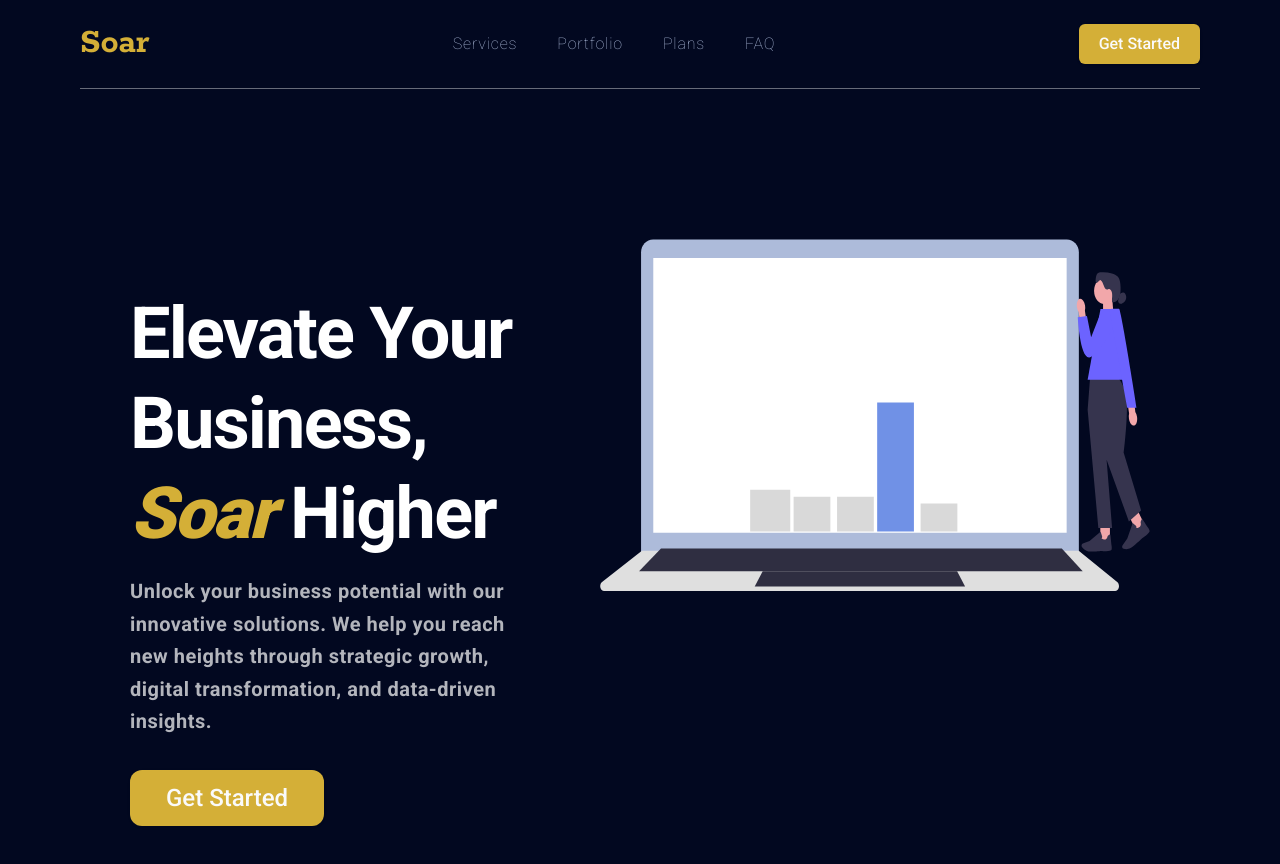
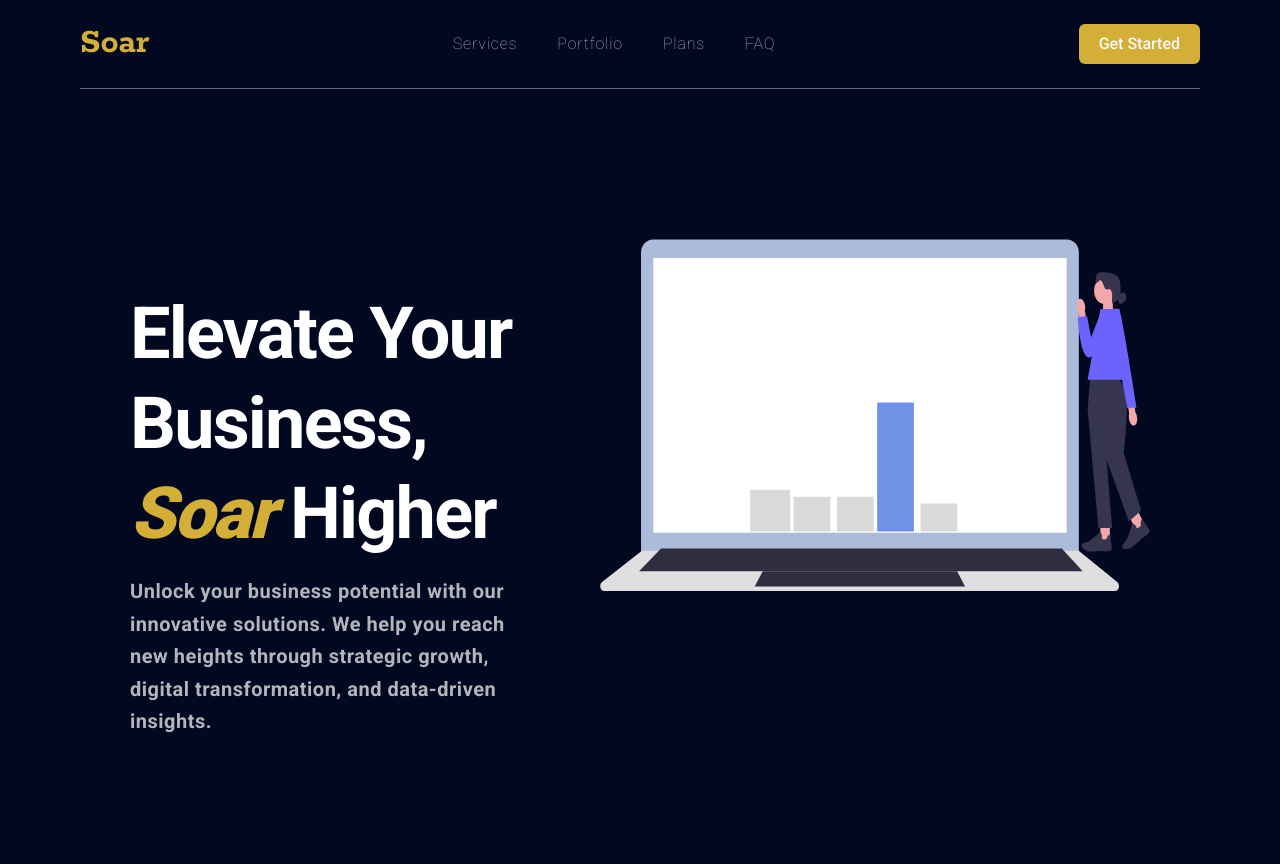
Before and after one commit to SherifAshraf2003/agency-portfolio, a Next.js app: page / in a window 1280 px wide. Shown: the top 864 px of the page. Built offline with nearby package versions, Linux system fonts and the light colour scheme.

Commit message:
tweaked a button

```diff
--- a/src/components/Hero.tsx
+++ b/src/components/Hero.tsx
@@ -32,7 +32,7 @@ const Hero = () => {
         <TextGenerateEffect words={words} filter={true} />
         <Button
           id="heroButton"
-          className="bg-secondaryColor mt-8 text-2xl py-7 px-9 rounded-xl hover:bg-white hover:text-secondaryColor "
+          className="bg-secondaryColor mt-8 text-2xl py-7 px-9 rounded-xl hover:bg-white hover:text-secondaryColor opacity-0 "
         >
           Get Started
         </Button>
```
